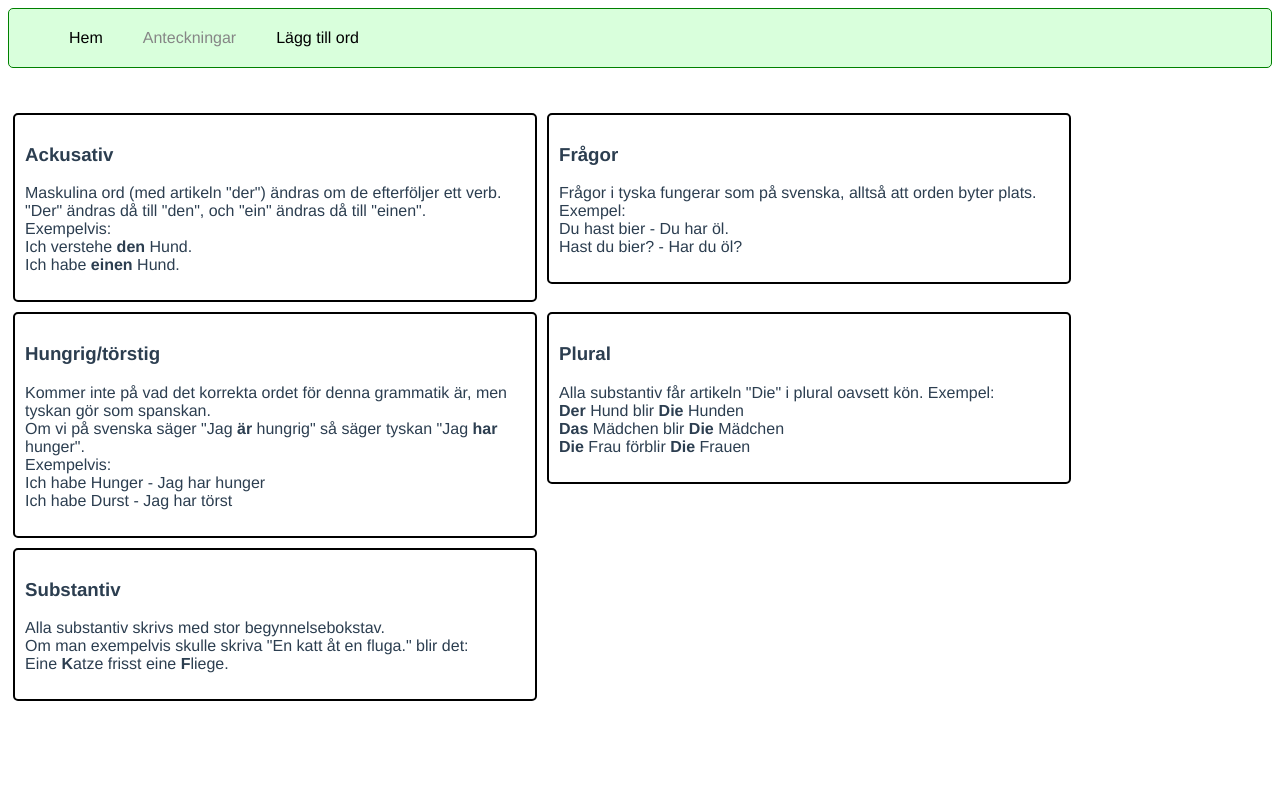
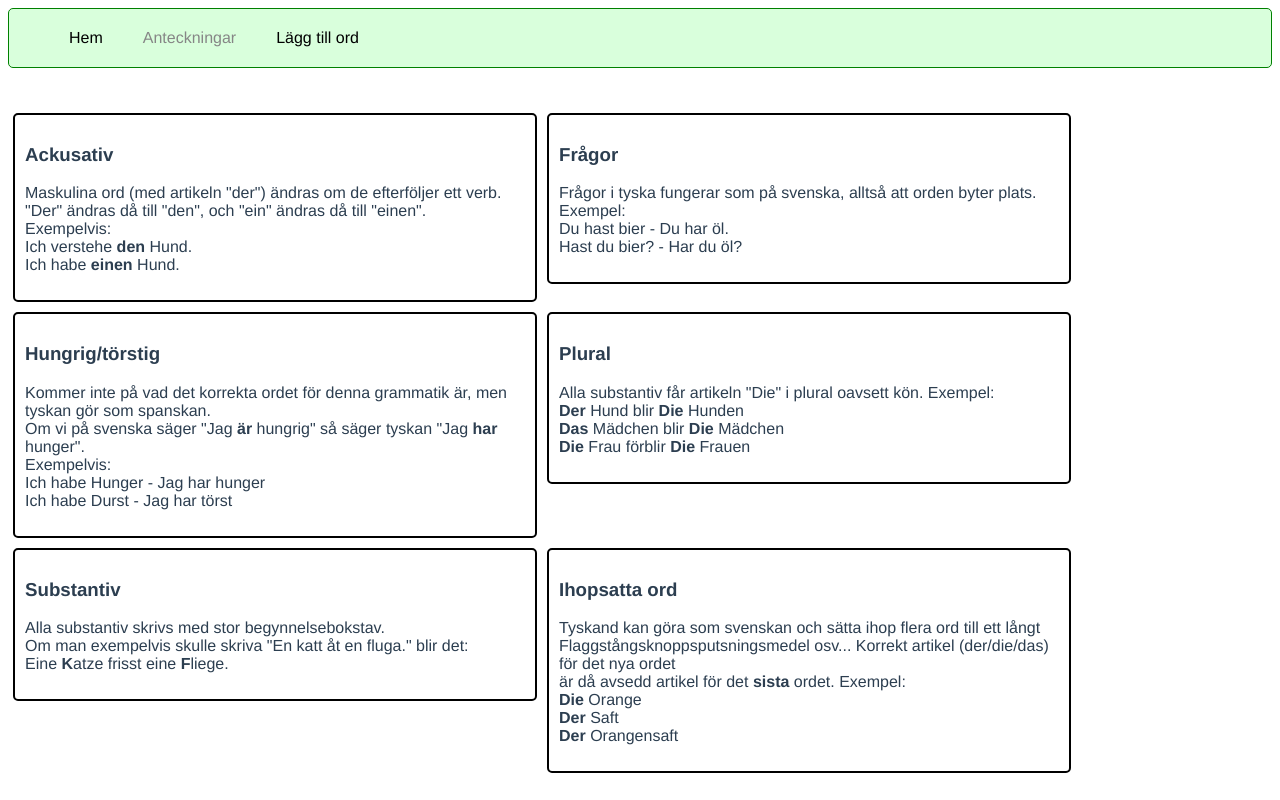
Before and after one commit to Sarrgas/german-practice-ver2, a Vue app: page /#/notes in a window 1280 px wide. Built offline with nearby package versions, Linux system fonts and the light colour scheme.

Commit message:
new note

```diff
--- a/src/Notes/NotePage.vue
+++ b/src/Notes/NotePage.vue
@@ -46,6 +46,17 @@
                 Eine <b>K</b>atze frisst eine <b>F</b>liege.
             </p>
         </div>
+        <div class="note">
+            <h3>Ihopsatta ord</h3>
+            <p>
+                Tyskand kan göra som svenskan och sätta ihop flera ord till ett långt <br>
+                Flaggstångsknoppsputsningsmedel osv... Korrekt artikel (der/die/das) för det nya ordet <br>
+                är då avsedd artikel för det <b>sista</b> ordet. Exempel: <br>
+                <b>Die</b> Orange<br>
+                <b>Der</b> Saft<br>
+                <b>Der</b> Orangensaft
+            </p>
+        </div>
     </div>
 </template>
 
```
